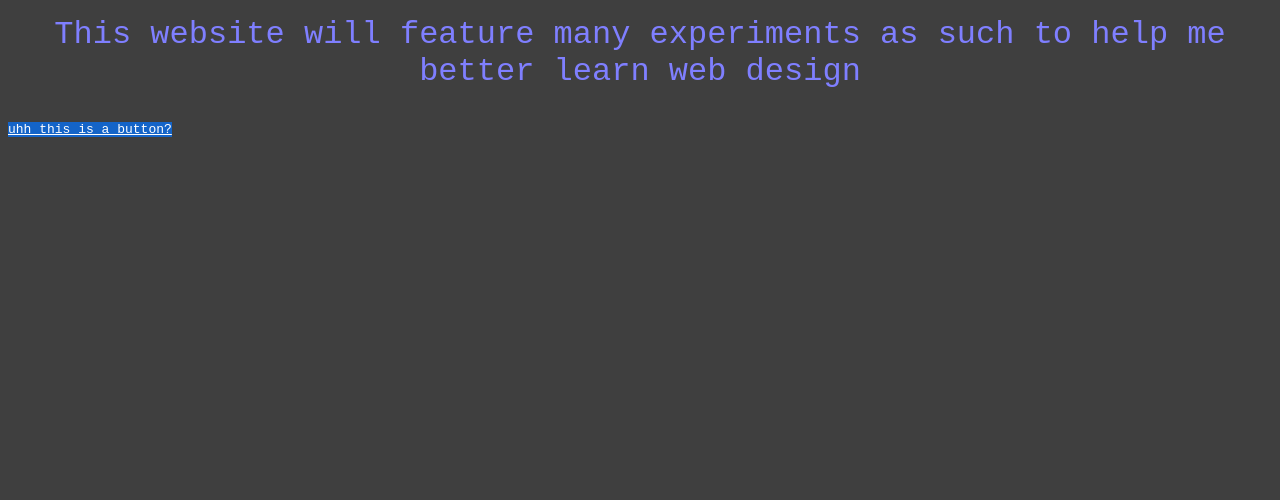
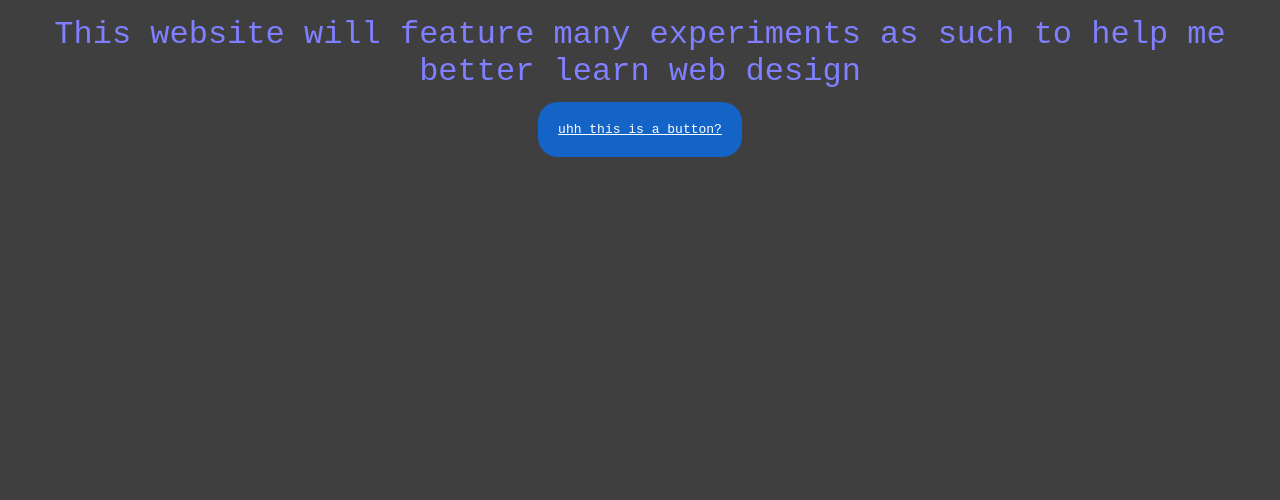
Before and after one commit to KeithHVCC/KeithHVCC.github.io, a plain HTML site: page index.html in a window 1280 px wide. Shown: the part 300-800 px from the top of the page. Drawn offline with Linux system fonts and the light colour scheme.

Commit message:
readjusted the button

```diff
--- a/index.html
+++ b/index.html
@@ -22,6 +22,14 @@
 		border: none;
 		color: white;
 		text-align: center;
+		width: 200px;
+		height: 200px;
+		padding: 20px;
+		border-radius: 20px;
+		border-color: rgb(20,100,100);
+		}
+		div {
+		text-align: center;
 		}
 	</style>
 	<meta charset="UTF-8">
@@ -31,6 +39,6 @@
 	<h1>Welcome!</h1>
 	<p>This is a website for my computer science class final<p>
 	<p>This website will feature many experiments as such to help me better learn web design</p>
-	<a href="secondPage.html" class="button">uhh this is a button?</a>
+	<div><a href="secondPage.html" class="button">uhh this is a button?</a></div>
 </body>
 </html>
```
